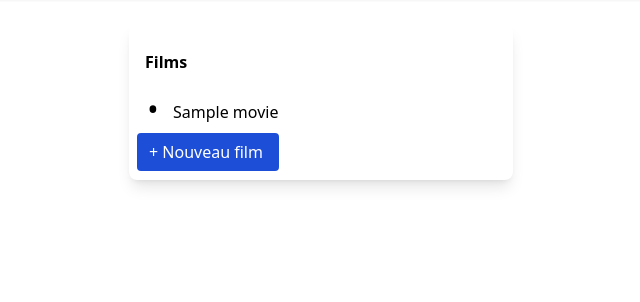
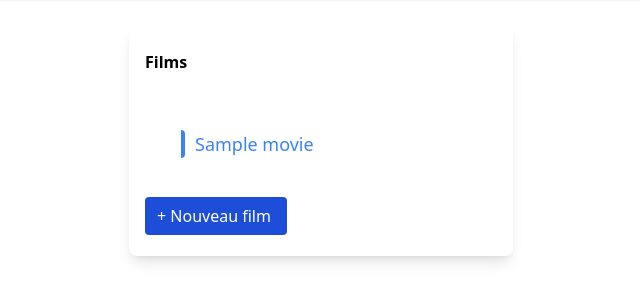
Before and after one commit to CharlesLLM/Test-MVC, a PHP site: page /movie/index in a window 1280 px wide. Shown: the part 68-370 px from the top of the page, without its empty margins (319-959 px from the left). Run offline with PHP 8.4, Linux system fonts and the light colour scheme; the visitor is signed in with stand-in values (Sample User, id 1); tables that the repository leaves empty or names only in its code hold one stand-in row (values such as "Sample post"); some libraries are stand-ins or nearby versions.

Commit message:
movie index front

```diff
--- a/views/movie/index.php
+++ b/views/movie/index.php
@@ -12,17 +12,19 @@
                 <div class="flex-grow">
                     <h3 class="font-bold px-2 py-3 leading-tight">Films</h3>
                     <div class="w-full">
-                        <?php foreach ($movies as $movie) { ?>
-                            <div class="flex cursor-pointer my-1 hover:bg-blue-lightest rounded">
-                                <div class="w-8 h-10 text-center py-1">
-                                    <p class="text-3xl p-0 text-grey-dark">&bull;</p>
-                                </div>
-                                <div class="w-4/5 h-1000 py-3 px-1">
-                                    <a href="<?= "/test-mvc/movie/view/".$movie->getId() ?>" class="hover:text-blue-dark"><?= $movie->getTitle() ?></a>
-                                </div>
-                            </div>
-                        <?php } ?>
-                        <div class="relative">
+                        <div class="mt-2 relative z-10">
+                            <ul class="my-8 mx-auto max-w-xs text-left font-medium text-lg leading-none border-blue-200 divide-y divide-blue-200">
+                                <?php foreach ($movies as $movie) { ?>
+                                    <li>
+                                        <a href="<?= "/test-mvc/movie/view/".$movie->getId() ?>" class="py-3.5 w-full flex items-center text-blue-500 hover:text-blue-700 hover:bg-blue-50">
+                                            <span class="ml-5 mr-2.5 w-1 h-7 bg-blue-500 rounded-r-md hover:text-blue-dark"></span>
+                                            <?= $movie->getTitle() ?>
+                                        </a>
+                                    </li>
+                                <?php } ?>
+                            </ul>
+                        </div>
+                        <div class="relative px-2 pb-3">
                             <a href="/test-mvc/movie/create" class="mt-2 py-2 pl-3 pr-4 text-white bg-blue-700 rounded dark:text-blue-500">&plus; Nouveau film</a>
                         </div>
                     </div>
```
